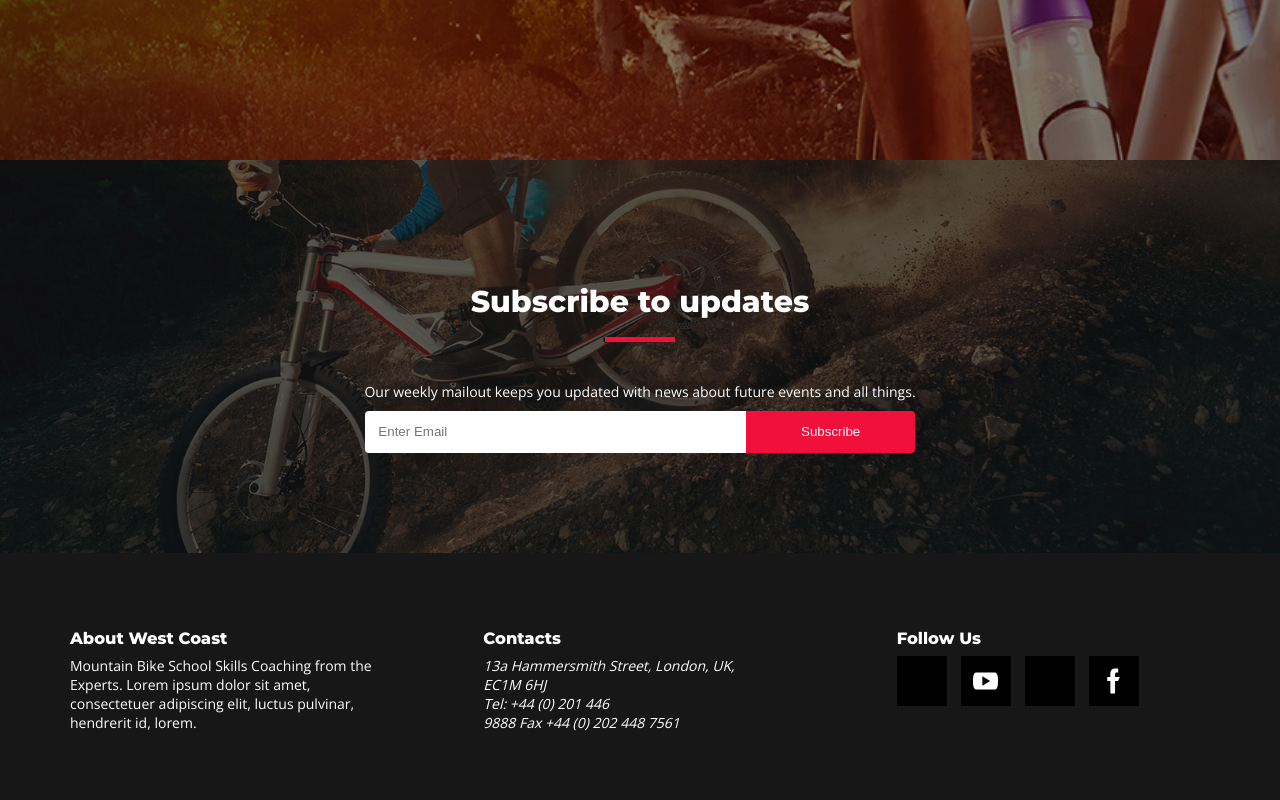
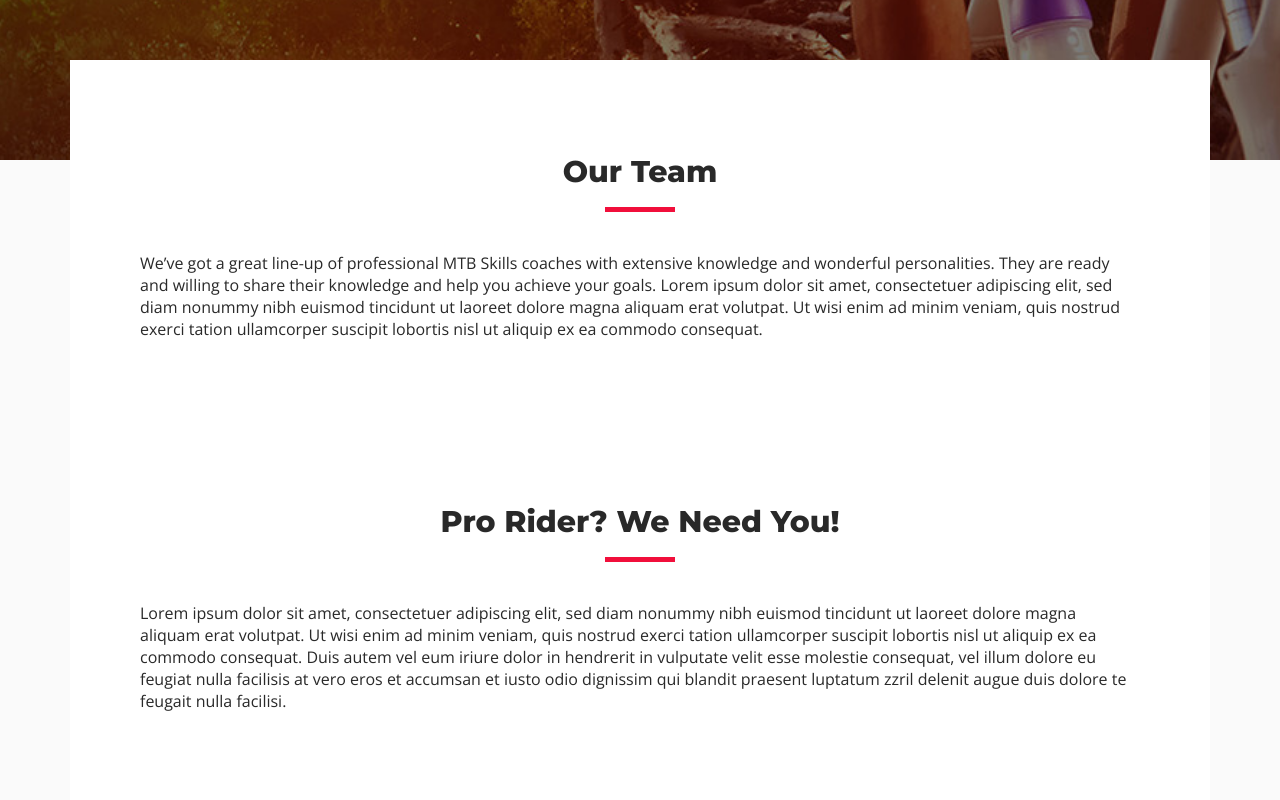
Before and after one commit to rynay/wcmbs, a React (Create React App) app: page /coaches in a window 1280 px wide. Shown: the part 560-1360 px from the top of the page. Built offline with nearby package versions, Linux system fonts and the light colour scheme; some icons are missing.

Commit message:
pages layouts

```diff
--- a/src/components/PageContentLayout/PageContentLayout.module.scss
+++ b/src/components/PageContentLayout/PageContentLayout.module.scss
@@ -4,6 +4,7 @@
   position: relative;
   z-index: 1;
   background-color: #fff;
+  padding-bottom: 5rem;
 
   section {
     padding: 7rem;
--- a/src/pages/About/About.tsx
+++ b/src/pages/About/About.tsx
@@ -89,7 +89,7 @@ export const About = () => {
         </p>
       </section>
       <Heading level={2}>Partners & Sponsors</Heading>
-      <div className="container_small pb_middle">
+      <div className="container_small">
         <ImagesSection>
           <img src="/images/about-sponsor-1.png" alt="" />
           <img src="/images/about-sponsor-2.png" alt="" />
--- a/src/pages/Coaches/Coaches.tsx
+++ b/src/pages/Coaches/Coaches.tsx
@@ -1,3 +1,34 @@
+import { Heading } from "../../components/Heading";
+import { PageContentLayout } from "../../components/PageContentLayout";
+
 export const Coaches = () => {
-  return <article></article>;
+  return (
+    <PageContentLayout>
+      <section>
+        <Heading level={2}>Our Team</Heading>
+        <p>
+          We’ve got a great line-up of professional MTB Skills coaches with
+          extensive knowledge and wonderful personalities. They are ready and
+          willing to share their knowledge and help you achieve your goals.
+          Lorem ipsum dolor sit amet, consectetuer adipiscing elit, sed diam
+          nonummy nibh euismod tincidunt ut laoreet dolore magna aliquam erat
+          volutpat. Ut wisi enim ad minim veniam, quis nostrud exerci tation
+          ullamcorper suscipit lobortis nisl ut aliquip ex ea commodo consequat.
+        </p>
+      </section>
+      <section>
+        <Heading level={2}>Pro Rider? We Need You!</Heading>
+        <p>
+          Lorem ipsum dolor sit amet, consectetuer adipiscing elit, sed diam
+          nonummy nibh euismod tincidunt ut laoreet dolore magna aliquam erat
+          volutpat. Ut wisi enim ad minim veniam, quis nostrud exerci tation
+          ullamcorper suscipit lobortis nisl ut aliquip ex ea commodo consequat.
+          Duis autem vel eum iriure dolor in hendrerit in vulputate velit esse
+          molestie consequat, vel illum dolore eu feugiat nulla facilisis at
+          vero eros et accumsan et iusto odio dignissim qui blandit praesent
+          luptatum zzril delenit augue duis dolore te feugait nulla facilisi.
+        </p>
+      </section>
+    </PageContentLayout>
+  );
 };
--- a/src/pages/Contact/Contact.tsx
+++ b/src/pages/Contact/Contact.tsx
@@ -1,3 +1,23 @@
+import { Heading } from "../../components/Heading";
+import { PageContentLayout } from "../../components/PageContentLayout";
+
 export const Contact = () => {
-  return <article></article>;
+  return (
+    <PageContentLayout>
+      <section>
+        <Heading level={2}>Get in Touch</Heading>
+        <q>
+          Wow, after years of racing professionally in the US and on the World
+          Cup you (Gene Hamilton) really improved my understanding of cornering.
+          I am cornering faster and with more confidence
+        </q>
+      </section>
+      <section>
+        <Heading level={2}>Send a Message</Heading>
+      </section>
+      <section>
+        <Heading level={2}>Follow Us</Heading>
+      </section>
+    </PageContentLayout>
+  );
 };
--- a/src/pages/Courses/Courses.tsx
+++ b/src/pages/Courses/Courses.tsx
@@ -27,7 +27,7 @@ export const Courses = () => {
         ))}
       </div>
       <section>
-        <p className="pb_small">
+        <p>
           Lorem ipsum dolor sit amet, consectetuer adipiscing elit, sed diam
           nonummy nibh euismod tincidunt ut laoreet dolore magna aliquam erat
           volutpat. Ut wisi enim ad minim veniam, quis nostrud exerci tation
--- a/src/pages/FAQ/FAQ.tsx
+++ b/src/pages/FAQ/FAQ.tsx
@@ -1,3 +1,18 @@
+import { Heading } from "../../components/Heading";
+import { PageContentLayout } from "../../components/PageContentLayout";
+
 export const FAQ = () => {
-  return <article></article>;
+  return (
+    <PageContentLayout>
+      <section>
+        <Heading level={2}>General Questions</Heading>
+      </section>
+      <section>
+        <Heading level={2}>Courses Types</Heading>
+      </section>
+      <section>
+        <Heading level={2}>Courses Details</Heading>
+      </section>
+    </PageContentLayout>
+  );
 };
--- a/src/pages/Gallery/Gallery.tsx
+++ b/src/pages/Gallery/Gallery.tsx
@@ -1,3 +1,15 @@
+import { Heading } from "../../components/Heading";
+import { PageContentLayout } from "../../components/PageContentLayout";
+
 export const Gallery = () => {
-  return <article></article>;
+  return (
+    <PageContentLayout>
+      <section>
+        <Heading level={2}>Photos</Heading>
+      </section>
+      <section>
+        <Heading level={2}>Videos</Heading>
+      </section>
+    </PageContentLayout>
+  );
 };
```
